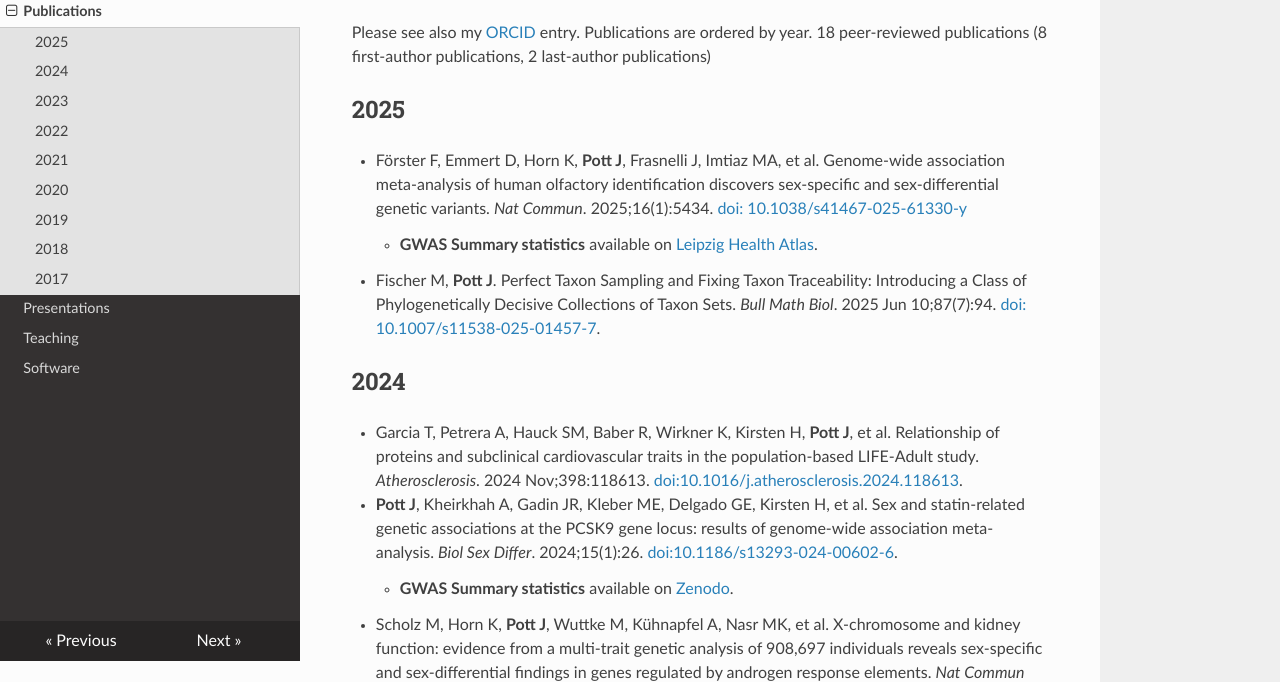
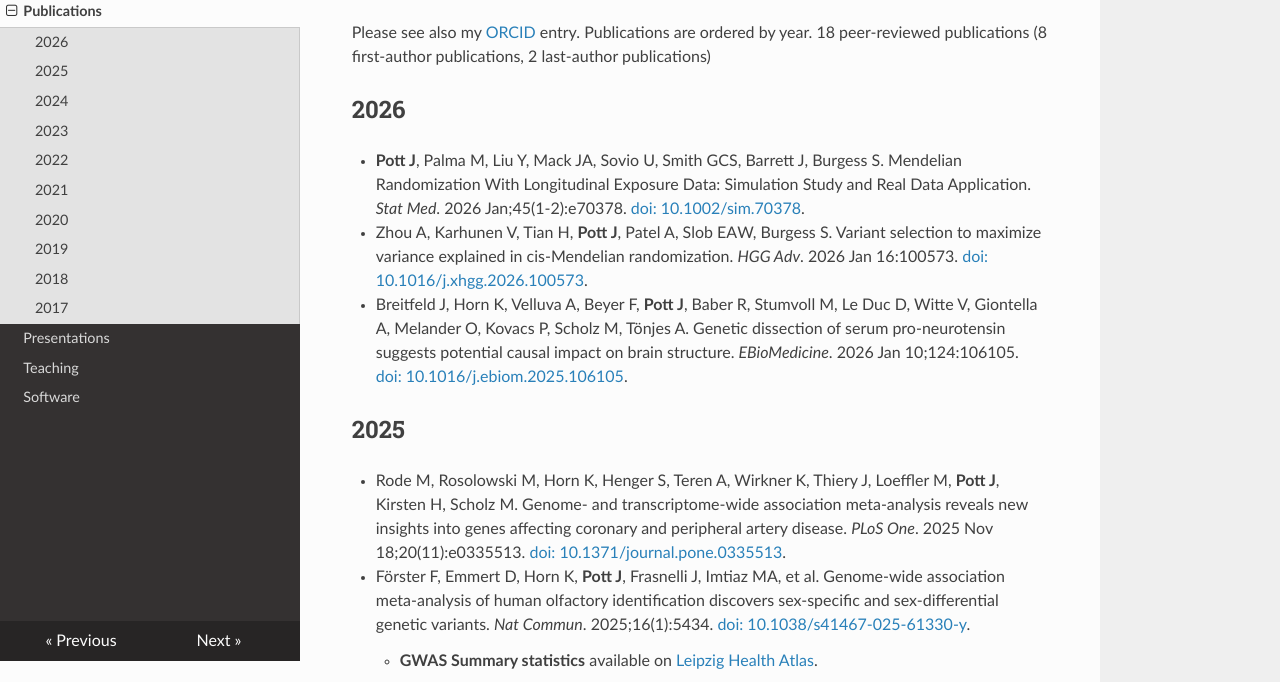
Before and after one commit to pottj/pottj.github.io, a plain HTML site: page 02_publications/index.html in a window 1280 px wide. Shown: the part 139-821 px from the top of the page. Drawn offline with nearby package versions, Linux system fonts and the light colour scheme.

Commit message:
Deployed 90f9085 with MkDocs version: 1.5.3

```diff
--- a/02_publications/index.html
+++ b/02_publications/index.html
@@ -46,6 +46,8 @@
               <ul class="current">
                 <li class="toctree-l1 current"><a class="reference internal current" href="./">Publications</a>
     <ul class="current">
+    <li class="toctree-l2"><a class="reference internal" href="#2026">2026</a>
+    </li>
     <li class="toctree-l2"><a class="reference internal" href="#2025">2025</a>
     </li>
     <li class="toctree-l2"><a class="reference internal" href="#2024">2024</a>
@@ -104,9 +106,16 @@
 
                 <h1 id="publications">Publications</h1>
 <p>Please see also my <a href="https://orcid.org/0000-0002-5983-5331">ORCID</a> entry. Publications are ordered by year. 18 peer-reviewed publications (8  first-author publications, 2 last-author publications)</p>
+<h2 id="2026">2026</h2>
+<ul>
+<li><strong>Pott J</strong>, Palma M, Liu Y, Mack JA, Sovio U, Smith GCS, Barrett J, Burgess S. Mendelian Randomization With Longitudinal Exposure Data: Simulation Study and Real Data Application. <em>Stat Med</em>. 2026 Jan;45(1-2):e70378. <a href="https://doi.org/10.1002/sim.70378">doi: 10.1002/sim.70378</a>.</li>
+<li>Zhou A, Karhunen V, Tian H, <strong>Pott J</strong>, Patel A, Slob EAW, Burgess S. Variant selection to maximize variance explained in cis-Mendelian randomization. <em>HGG Adv</em>. 2026 Jan 16:100573. <a href="https://doi.org/10.1016/j.xhgg.2026.100573">doi: 10.1016/j.xhgg.2026.100573</a>.</li>
+<li>Breitfeld J, Horn K, Velluva A, Beyer F, <strong>Pott J</strong>, Baber R, Stumvoll M, Le Duc D, Witte V, Giontella A, Melander O, Kovacs P, Scholz M, Tönjes A. Genetic dissection of serum pro-neurotensin suggests potential causal impact on brain structure. <em>EBioMedicine</em>. 2026 Jan 10;124:106105. <a href="https://doi.org/10.1016/j.ebiom.2025.106105">doi: 10.1016/j.ebiom.2025.106105</a>.</li>
+</ul>
 <h2 id="2025">2025</h2>
 <ul>
-<li>Förster F, Emmert D, Horn K, <strong>Pott J</strong>, Frasnelli J, Imtiaz MA, et al. Genome-wide association meta-analysis of human olfactory identification discovers sex-specific and sex-differential genetic variants. <em>Nat Commun</em>. 2025;16(1):5434. <a href="https://doi.org/10.1038/s41467-025-61330-y">doi: 10.1038/s41467-025-61330-y</a> <ul>
+<li>Rode M, Rosolowski M, Horn K, Henger S, Teren A, Wirkner K, Thiery J, Loeffler M, <strong>Pott J</strong>, Kirsten H, Scholz M. Genome- and transcriptome-wide association meta-analysis reveals new insights into genes affecting coronary and peripheral artery disease. <em>PLoS One</em>. 2025 Nov 18;20(11):e0335513. <a href="https://doi.org/10.1371/journal.pone.0335513">doi: 10.1371/journal.pone.0335513</a>.</li>
+<li>Förster F, Emmert D, Horn K, <strong>Pott J</strong>, Frasnelli J, Imtiaz MA, et al. Genome-wide association meta-analysis of human olfactory identification discovers sex-specific and sex-differential genetic variants. <em>Nat Commun</em>. 2025;16(1):5434. <a href="https://doi.org/10.1038/s41467-025-61330-y">doi: 10.1038/s41467-025-61330-y</a>. <ul>
 <li><strong>GWAS Summary statistics</strong> available on <a href="https://www.health-atlas.de/studies/76?graph_view=tree">Leipzig Health Atlas</a>. </li>
 </ul>
 </li>
```
Also changed, not shown: index.html (+1 -1 lines), search/search_index.json (+1 -1 lines), 1 other file.
